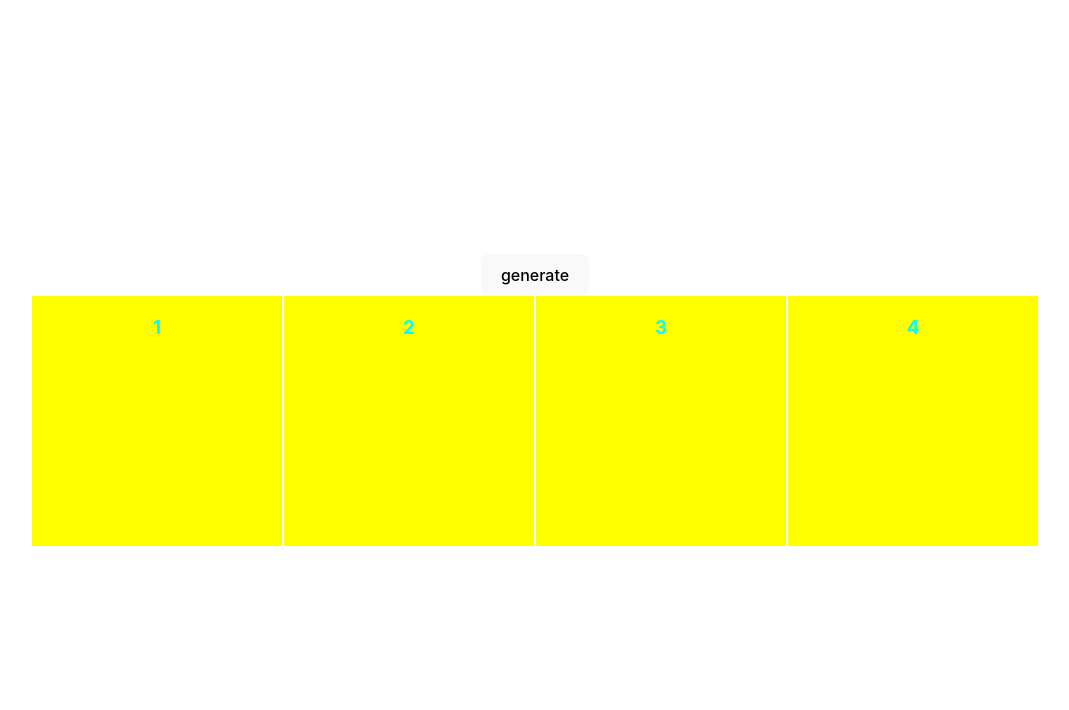
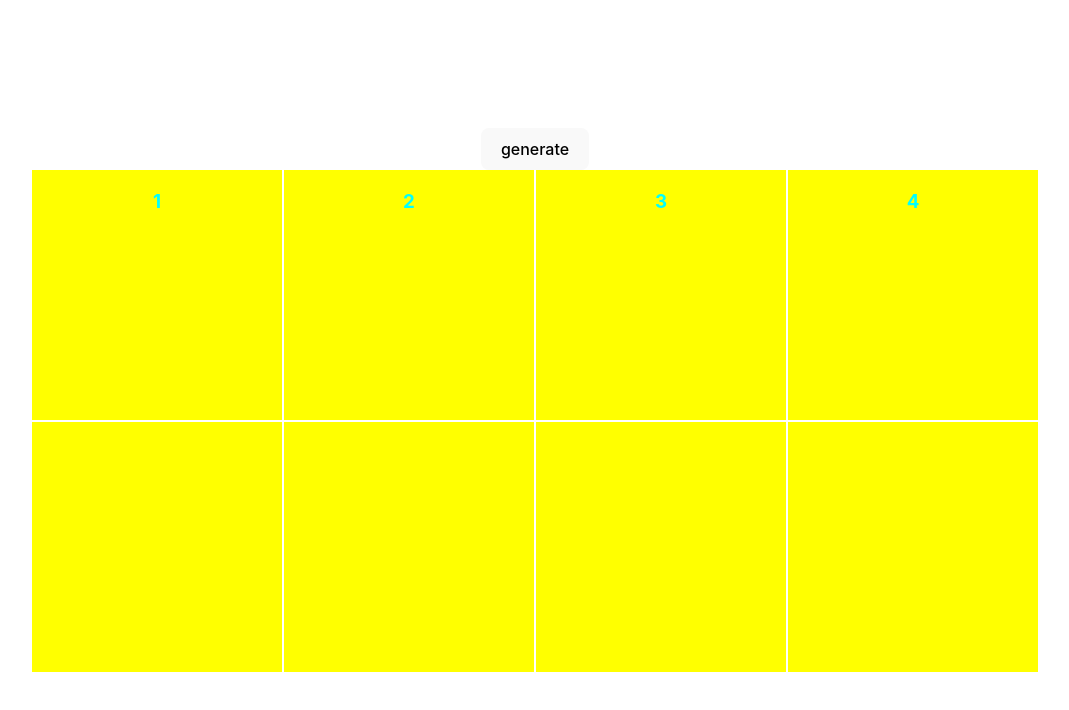
Before and after one commit to nikolaos-konstan/Mastermind, a React (Vite) app: page / in a window 1280 px wide. Shown: the top 710 px of the page, without its empty margins (105-1174 px from the left). Built offline with nearby package versions, Linux system fonts and the light colour scheme.

Commit message:
change colour

```diff
--- a/src/App.css
+++ b/src/App.css
@@ -14,6 +14,12 @@
 .hidden-combo {
   display: flex;
   gap: 2px;
+  margin-bottom: 2px;
+}
+
+.try-line {
+  display: flex;
+  gap: 2px;
 }
 .square {
   background-color: yellow; /* Adjust the background color of the squares */
--- a/src/App.jsx
+++ b/src/App.jsx
@@ -27,7 +27,7 @@ function App() {
   return (
     <>
       <button onClick={generateRandomArray}>generate</button>
-      <Main hiddenCombination={hiddenCombination} />
+      <Main hiddenCombination={hiddenCombination} colours={colours} />
     </>
   );
 }
--- a/src/assets/Main.jsx
+++ b/src/assets/Main.jsx
@@ -1,12 +1,14 @@
 /* eslint-disable react/prop-types */
 import "../App.css";
 import { HiddenCombo } from "./HiddenCombo";
+import { TryLine } from "./TryLine";
 
-export const Main = ({ hiddenCombination }) => {
+export const Main = ({ hiddenCombination, colours }) => {
   return (
     <div>
       <div className="grid-container-4">
-        <HiddenCombo hiddenCombination={hiddenCombination} />
+        <HiddenCombo hiddenCombination={hiddenCombination} colours={colours} />
+        <TryLine />
       </div>
     </div>
   );
--- /dev/null
+++ b/src/assets/TryLine.jsx
@@ -0,0 +1,15 @@
+/* eslint-disable react/prop-types */
+import "../App.css";
+export const TryLine = ({ colours }) => {
+  const changeColour = () => {
+    console.log("colours[0]");
+  };
+  return (
+    <div className="try-line">
+      <div className="square" onClick={changeColour}></div>
+      <div className="square"></div>
+      <div className="square"></div>
+      <div className="square"></div>
+    </div>
+  );
+};
```
